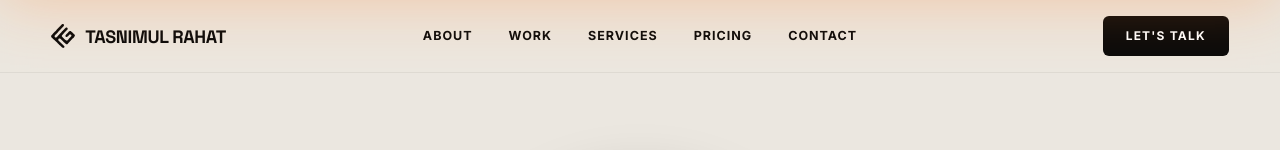
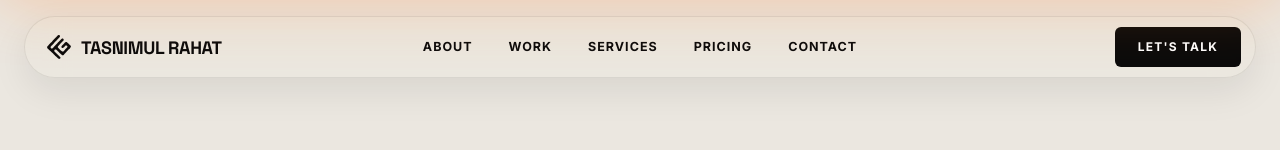
Before and after one commit to salahuddingfx/Editor-Portfolio, a React (Vite) app: page / in a window 1280 px wide. Shown: the top 150 px of the page. Built offline with nearby package versions, Linux system fonts and the light colour scheme; a web font is replaced by a local one.

Commit message:
style: refactor navigation bar to a floating pill design and adjust hero section padding

```diff
--- a/src/index.css
+++ b/src/index.css
@@ -163,29 +163,29 @@ p {
 /* Nav Bar Styles */
 .nav-wrap {
   position: fixed;
-  top: 0;
+  top: 16px;
   left: 0;
   right: 0;
   z-index: 100;
-  padding: 16px 4vw;
-  background: rgba(235, 231, 224, 0.85);
-  -webkit-backdrop-filter: blur(20px) saturate(180%);
-  backdrop-filter: blur(20px) saturate(180%);
-  border-bottom: 1px solid rgba(11, 11, 11, 0.06);
-  transition: background 0.3s ease, box-shadow 0.3s ease;
+  padding: 0 24px;
+  pointer-events: none;
 }
 
 .nav {
-  max-width: 100%;
+  max-width: var(--container);
   margin: 0 auto;
   display: flex;
   align-items: center;
   justify-content: space-between;
   gap: 20px;
-  background: transparent;
-  padding: 0;
-  border: none;
-  box-shadow: none;
+  background: rgba(235, 231, 224, 0.88);
+  -webkit-backdrop-filter: blur(20px) saturate(180%);
+  backdrop-filter: blur(20px) saturate(180%);
+  border: 1px solid rgba(11, 11, 11, 0.08);
+  border-radius: 999px;
+  padding: 10px 14px 10px 22px;
+  box-shadow: 0 14px 36px rgba(11, 11, 11, 0.08);
+  pointer-events: auto;
 }
 
 .logo {
@@ -371,7 +371,7 @@ p {
   justify-content: center;
   align-items: center;
   overflow: hidden;
-  padding-top: 0;
+  padding-top: 75px;
   padding-bottom: 30px;
 }
 
```
